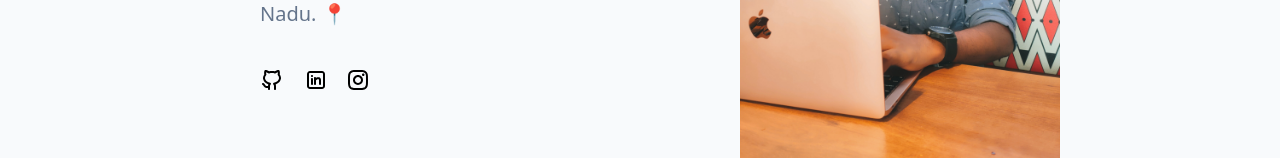
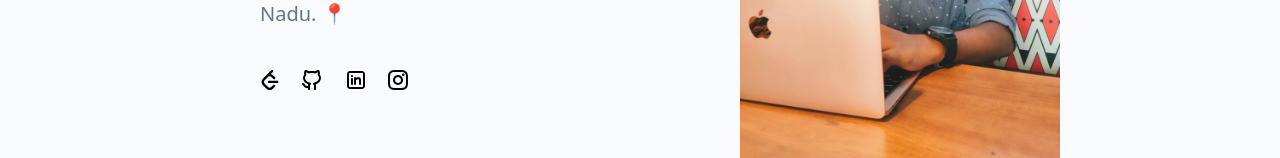
Before and after one commit to Vignaraj-1018/my-portfolio, a React (Vite) app: page / in a window 1280 px wide. Shown: the part 430-588 px from the top of the page. Built offline with nearby package versions, Linux system fonts and the light colour scheme; no server answers.

Commit message:
leetcode icon - added

```diff
--- a/src/App.jsx
+++ b/src/App.jsx
@@ -1,6 +1,6 @@
 import React,{useState} from 'react'
 import { Contact, Home, Navbar, Projects, About } from './components'
-import { githubWhite, instagramWhite, linkedinWhite} from './assets'
+import { githubWhite, instagramWhite, leetCodeWhite, linkedinWhite} from './assets'
 
 const App = () => {
   const [colorChange, setColorchange] = useState(false);
@@ -32,6 +32,7 @@ const App = () => {
       <div className="flex sm:flex-row flex-col justify-between w-full bg-[#2d2e32] text-white sm:px-72 p-10 gap-5">
         <p className="flex sm:text-xl text-base justify-center font-bold">Copyright © 2024. All rights are reserved</p>
         <div className="flex flex-row gap-5 items-center justify-center sm:justify-normal">
+            <a href="https://leetcode.com/vignaraj03/"><img className='flex' src={leetCodeWhite} alt="GitHub"/></a>
             <a href="https://github.com/Vignaraj-1018"><img className='flex' src={githubWhite} alt="GitHub"/></a>
             <a href="https://www.linkedin.com/in/vignaraj-d"><img className='flex' src={linkedinWhite} alt="LinkedIn"/></a>
             <a href="https://www.instagram.com/vignu_1018"><img className='flex' src={instagramWhite} alt="Instagram"/></a>
--- a/src/assets/index.js
+++ b/src/assets/index.js
@@ -20,6 +20,8 @@ import locationIcon from './location-icon.svg'
 import mailIcon from './mail-icon.svg'
 import mailProject from './mail-project.svg'
 import internImg from './laptop-work.jpg'
+import leetCode from './leetcode.svg'
+import leetCodeWhite from './leetcode-white.svg'
 
 export{
     menuClose,
@@ -43,5 +45,7 @@ export{
     menuOpenWhite,
     menuCloseWhite,
     mailProject,
-    internImg
+    internImg,
+    leetCode,
+    leetCodeWhite
 }
--- a/src/components/Home.jsx
+++ b/src/components/Home.jsx
@@ -1,5 +1,5 @@
 import React from 'react'
-import { github, instagram, linkedin, myPic, waveHand } from '../assets'
+import { github, instagram, leetCode, linkedin, myPic, waveHand } from '../assets'
 import { techStack } from '../constants'
 
 const Home = () => {
@@ -18,6 +18,7 @@ const Home = () => {
                     Hi, I'm Vignaraj, A passionate Software Developer based in Coimbatore, Tamil Nadu. 📍
                 </p>
                 <div className="flex flex-row gap-5 items-center justify-center sm:justify-normal">
+                    <a href="https://leetcode.com/vignaraj03"><img className='flex' src={leetCode} alt="LeetCode"/></a>
                     <a href="https://github.com/Vignaraj-1018"><img className='flex' src={github} alt="GitHub"/></a>
                     <a href="https://www.linkedin.com/in/vignaraj-d"><img className='flex' src={linkedin} alt="LinkedIn"/></a>
                     <a href="https://www.instagram.com/vignu_1018"><img className='flex' src={instagram} alt="Instagram"/></a>
```
Also changed, not shown: src/assets/leetcode-white.svg (added), src/assets/leetcode.svg (added).
